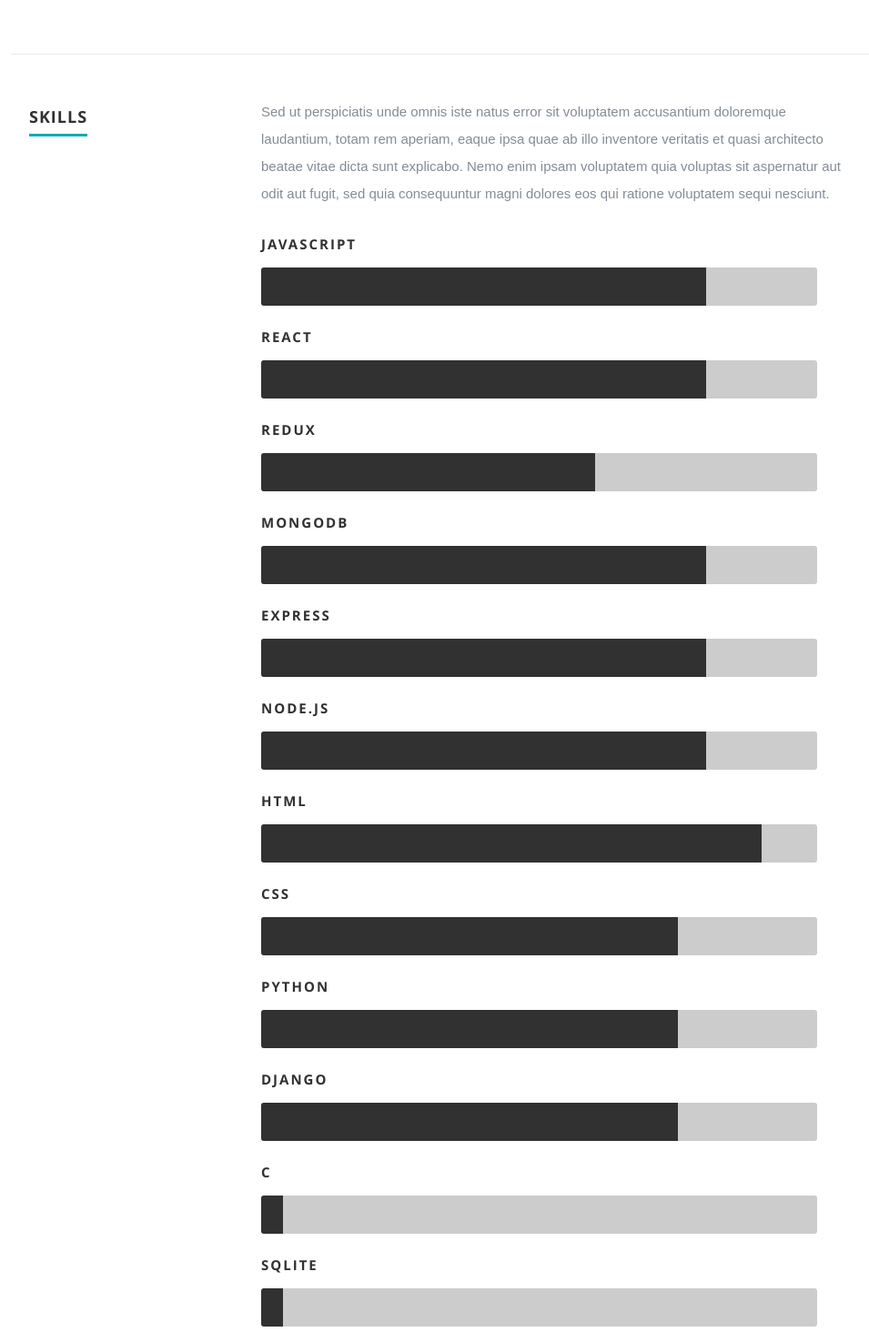
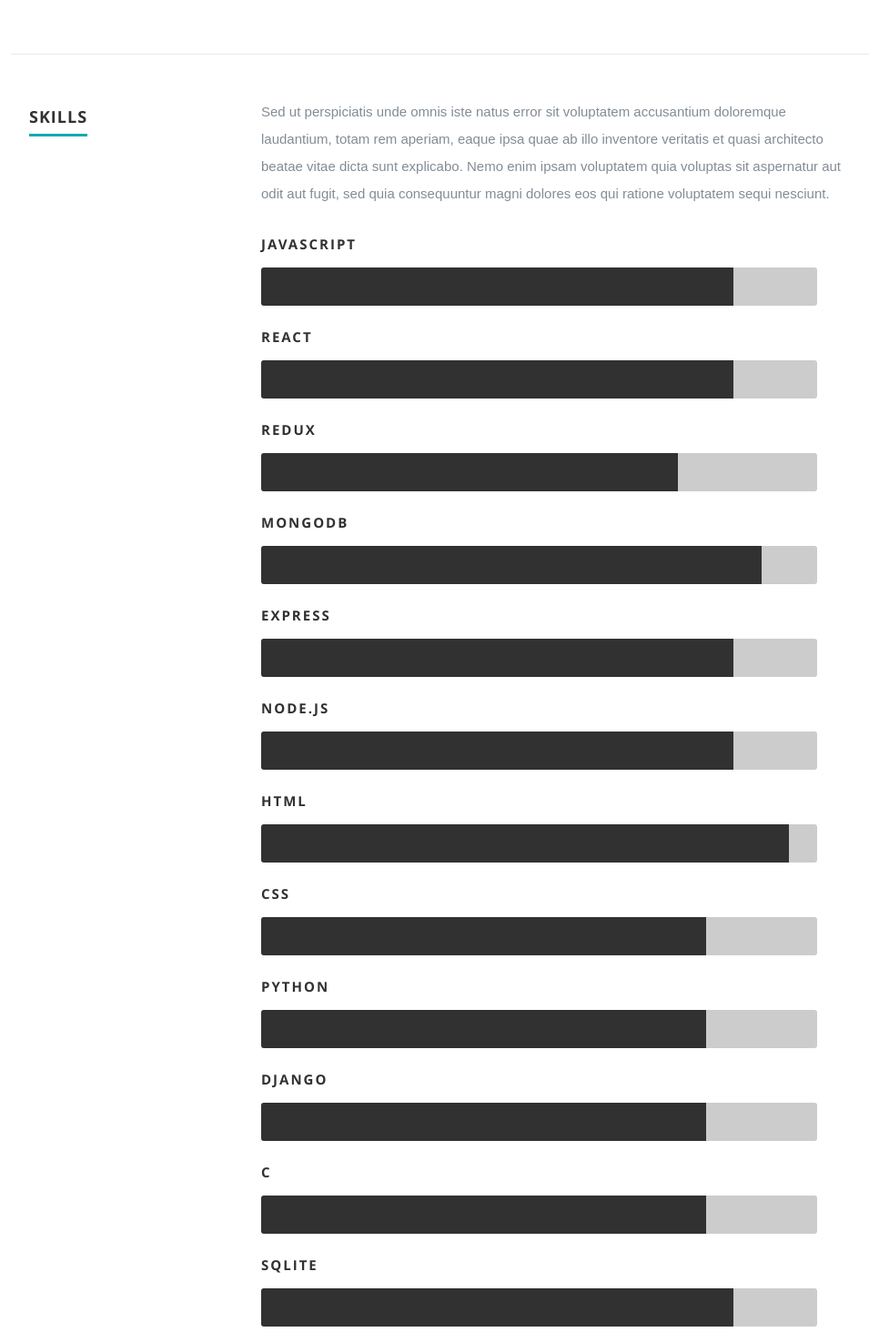
Before and after one commit to danteocualesjr/Portfolio-Site, a React (Create React App) app: page / in a window 1280 px wide. Shown: the part 3064-4528 px from the top of the page at 91% size, without its empty margins (118-1073 px from the left). Built offline with nearby package versions, Linux system fonts and the light colour scheme.

Commit message:
Updated layout.css and Resume component again.

```diff
--- a/public/css/layout.css
+++ b/public/css/layout.css
@@ -326,52 +326,62 @@ ul#nav li.current a { color: #F06000; }
 }
 
 .javascript {
-  	width: 80%;
+  	width: 85%;
   	-moz-animation: photoshop 2s ease;
   	-webkit-animation: photoshop 2s ease;
 }
 .react {
-  	width: 80%;
+  	width: 85%;
   	-moz-animation: illustrator 2s ease;
   	-webkit-animation: illustrator 2s ease;
 }
 .redux {
-  	width: 60%;
+  	width: 75%;
   	-moz-animation: wordpress 2s ease;
   	-webkit-animation: wordpress 2s ease;
 }
 .mongodb {
-  	width: 80%;
+  	width: 90%;
   	-moz-animation: css 2s ease;
   	-webkit-animation: css 2s ease;
 }
 .express {
-  	width: 80%;
+  	width: 85%;
   	-moz-animation: html5 2s ease;
   	-webkit-animation: html5 2s ease;
 }
 .nodejs {
-  	width: 80%;
+  	width: 85%;
   	-moz-animation: jquery 2s ease;
   	-webkit-animation: jquery 2s ease;
 }
 .html {
-  width: 90%;
+  width: 95%;
   -moz-animation: jquery 2s ease;
   -webkit-animation: jquery 2s ease;
 }
 .css {
-  width: 75%;
+  width: 80%;
   -moz-animation: jquery 2s ease;
   -webkit-animation: jquery 2s ease;
 }
 .python {
-  width: 75%;
+  width: 80%;
   -moz-animation: jquery 2s ease;
   -webkit-animation: jquery 2s ease;
 }
 .django {
-  width: 75%;
+  width: 80%;
+  -moz-animation: jquery 2s ease;
+  -webkit-animation: jquery 2s ease;
+}
+.c {
+  width: 80%;
+  -moz-animation: jquery 2s ease;
+  -webkit-animation: jquery 2s ease;
+}
+.sqlite {
+  width: 85%;
   -moz-animation: jquery 2s ease;
   -webkit-animation: jquery 2s ease;
 }
--- a/src/Components/Resume/resume.js
+++ b/src/Components/Resume/resume.js
@@ -105,8 +105,8 @@ class Resume extends Component {
                         <li><span className="bar-expand css" /><em>CSS</em></li>
                         <li><span className="bar-expand python" /><em>Python</em></li>
                         <li><span className="bar-expand django" /><em>Django</em></li>
-                        <li><span className="bar-expand allskills" /><em>C</em></li>
-                        <li><span className="bar-expand allskills" /><em>SQLite</em></li>
+                        <li><span className="bar-expand c" /><em>C</em></li>
+                        <li><span className="bar-expand sqlite" /><em>SQLite</em></li>
                     </ul>
                     </div>{/* end skill-bars */}
                 </div> {/* main-col end */}
```
